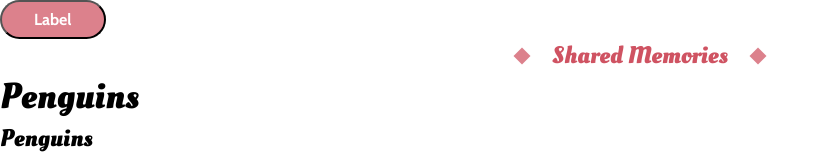
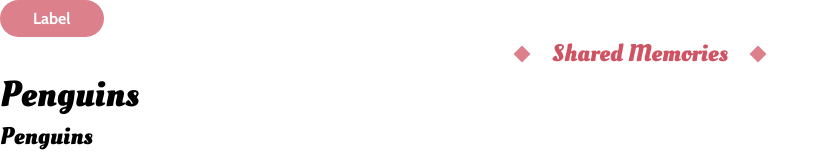
Before and after one commit to hemidemisemisara/penguins, a React (Vite) app: page / in a window 1280 px wide. Shown: the top 156 px of the page, without its empty margins (0-830 px from the left). Built offline with nearby package versions, Linux system fonts and the light colour scheme.

Commit message:
update Button border styles

```diff
--- a/src/components/Button/Button.scss
+++ b/src/components/Button/Button.scss
@@ -9,6 +9,7 @@
     border-radius: 1.5rem;
     text-transform: capitalize;
     transition: all 300ms;
+    border: 1px solid transparent;
     &:hover {
         border: 1px solid $color-primary;
         background-color: $color-purewhite;
```
